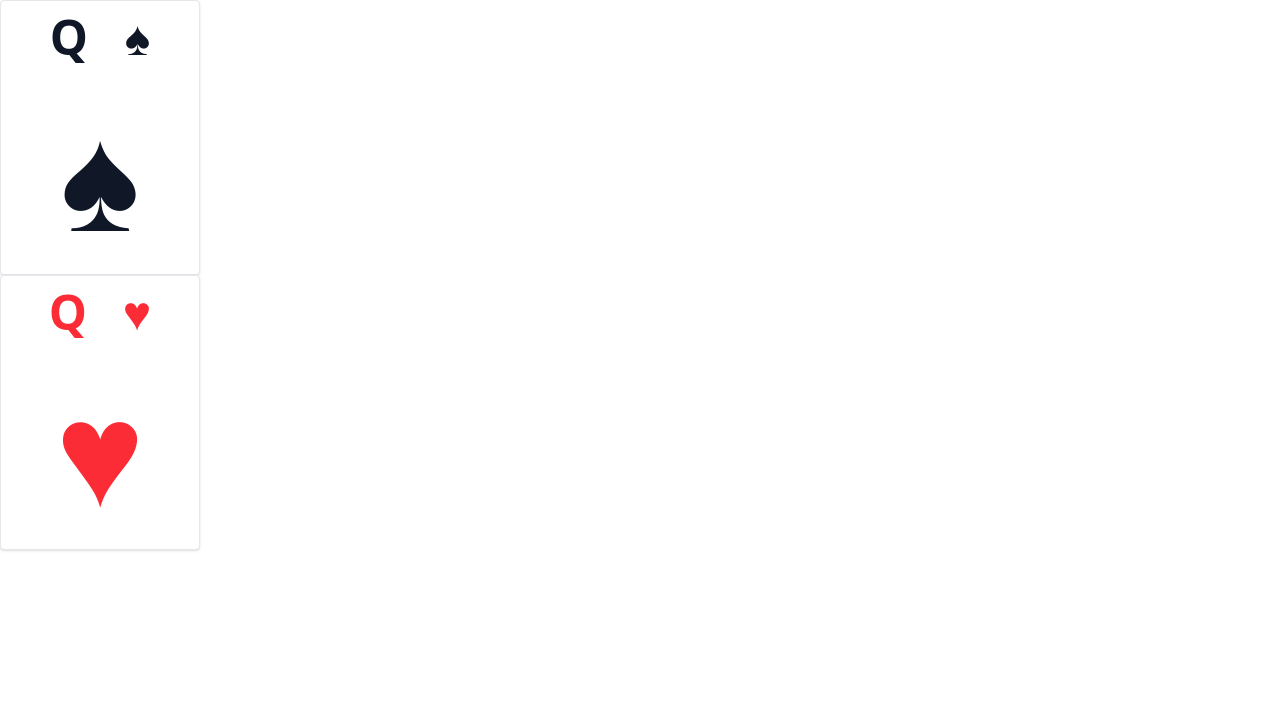
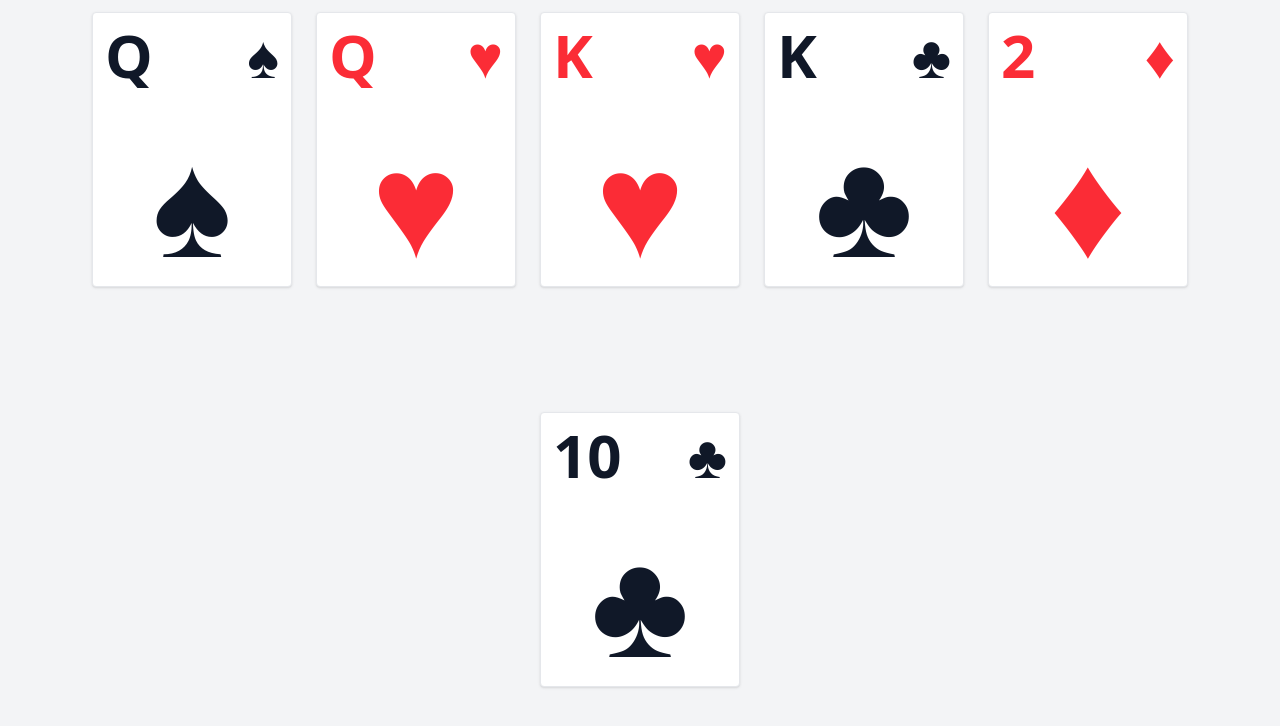
Before and after one commit to megelismi/21-card-trick, a React (Vite) app: page / in a window 1280 px wide. Shown: the top 726 px of the page. Built offline with nearby package versions, Linux system fonts and the light colour scheme.

Commit message:
polish up card styling

```diff
--- a/src/App.tsx
+++ b/src/App.tsx
@@ -6,10 +6,15 @@ import "./App.css";
 
 function App() {
   return (
-    <>
+    <div className="flex flex-wrap justify-center h-screen bg-gray-100">
       <Card suit="spades" rank="Q" />
       <Card suit="hearts" rank="Q" />
-    </>
+      <Card suit="hearts" rank="K" />
+      <Card suit="clubs" rank="K" />
+      <Card suit="diamonds" rank="2" />
+
+      <Card suit="clubs" rank="10" />
+    </div>
   );
 }
 
@@ -31,7 +36,7 @@ type Rank =
 
 function Card({ suit, rank }: { suit: Suit; rank: Rank }) {
   return (
-    <div className="flex flex-col items-center justify-between p-3 sm:w-[150px] bg-white sm:h-[200px] md:w-[200px] md:h-[275px] border border-gray-200 rounded-sm shadow-sm">
+    <div className="flex flex-col items-center justify-between p-3 m-3 bg-white max-sm:w-[150px] max-sm:h-[200px] w-[200px] h-[275px] border border-gray-200 rounded-sm shadow-sm">
       <Rank rank={rank} suit={suit} />
       <SuitIcon suit={suit} size="large" />
     </div>
@@ -45,7 +50,7 @@ function Rank({ rank, suit }: { rank: Rank; suit: Suit }) {
         suit === "hearts" || suit === "diamonds"
           ? "text-red-500"
           : "text-gray-900"
-      } flex w-full justify-evenly sm:text-3xl md:text-5xl font-bold`}
+      } flex w-full justify-between max-sm:text-[48px] text-[60px] font-bold leading-none`}
     >
       {rank}
       <SuitIcon suit={suit} size="small" />
@@ -62,9 +67,9 @@ function SuitIcon({ suit, size }: { suit: Suit; size: "large" | "small" }) {
   };
 
   return (
-    <span
+    <div
       className={
-        `${
+        `leading-none ${
           suit === "hearts" || suit === "diamonds"
             ? "text-red-500"
             : "text-gray-900"
@@ -72,13 +77,13 @@ function SuitIcon({ suit, size }: { suit: Suit; size: "large" | "small" }) {
         " " +
         `${
           size === "large"
-            ? "md:text-[150px] sm:text-[100px]"
-            : "md:text-[48px] sm:text-[36px]"
+            ? "text-[150px] max-sm:text-[100px]"
+            : "text-[60px] max-sm:text-[48px]"
         }`
       }
     >
       {icons[suit]}
-    </span>
+    </div>
   );
 }
 
```
